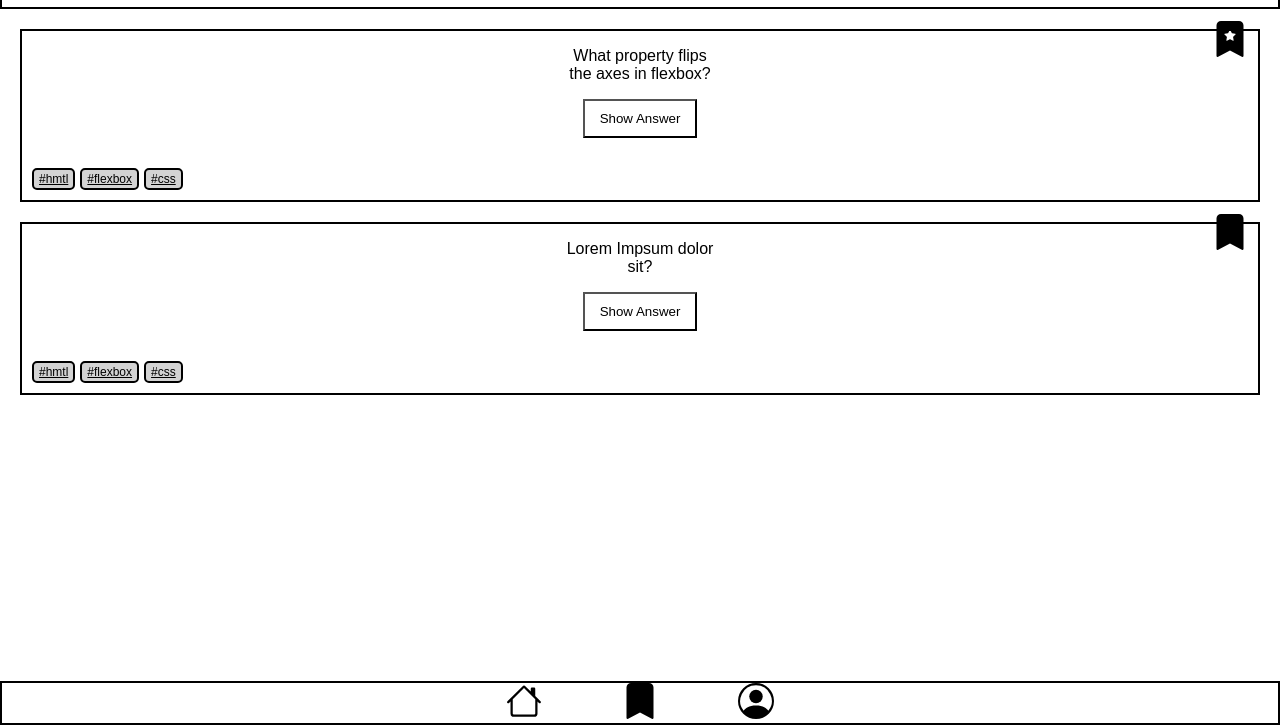
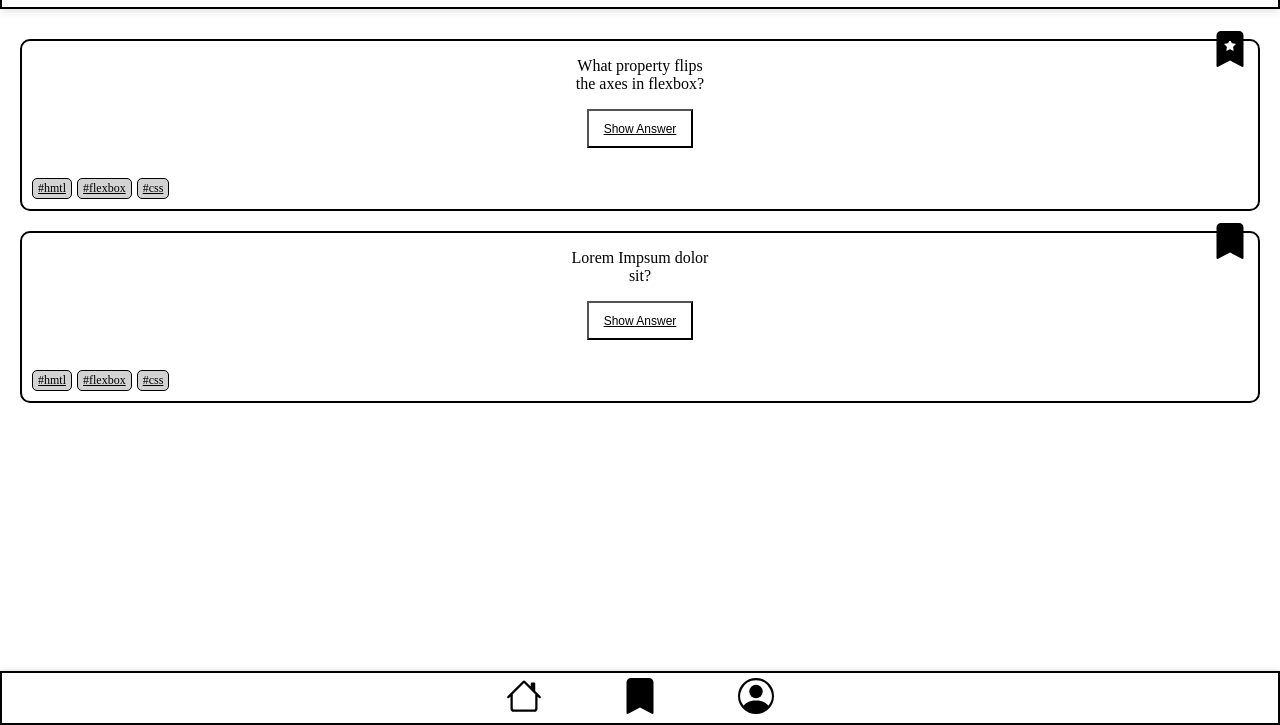
Before and after one commit to StrongCurrent/QuizApp, a plain HTML site: page index.html in a window 1280 px wide. Shown: the part 75-800 px from the top of the page. Drawn offline with Linux system fonts and the light colour scheme.

Commit message:
footer problem solved

```diff
--- a/index.html
+++ b/index.html
@@ -33,17 +33,15 @@
           What property flips <br />
           the axes in flexbox?
         </p>
-        <button>Show Answer</button>
+        <button><a href="#">Show Answer</a></button>
         <ul>
-          <li><a href="#">#hmtl</a></li>
-          <li><a href="#">#flexbox</a></li>
-          <li><a href="#">#css</a></li>
+          <li><a href="#" aria-label="html link">#hmtl</a></li>
+          <li><a href="#" aria-label="flexbox">#flexbox</a></li>
+          <li><a href="#" aria-label="css">#css</a></li>
         </ul>
       </article>
       <article>
         <svg
-          alt="filled bookmark icon"
-          aria-label="filled bookmark icon"
           class="bookmark"
           xmlns="http://www.w3.org/2000/svg"
           width="36"
@@ -60,16 +58,17 @@
           Lorem Impsum dolor <br />
           sit?
         </p>
-        <button>Show Answer</button>
+        <button><a href="#">Show Answer</a></button>
         <ul>
-          <li><a href="#">#hmtl</a></li>
-          <li><a href="#">#flexbox</a></li>
-          <li><a href="#">#css</a></li>
+          <li><a href="#" aria-label="html link">#hmtl</a></li>
+          <li><a href="#" aria-label="flexbox">#flexbox</a></li>
+          <li><a href="#" aria-label="css">#css</a></li>
         </ul>
       </article>
     </main>
     <footer>
-      <span
+      <span>
+        <a href="#" aria-label="house menuicon"
           ><svg
             xmlns="http://www.w3.org/2000/svg"
             width="36"
@@ -82,8 +81,10 @@
               d="M8.707 1.5a1 1 0 0 0-1.414 0L.646 8.146a.5.5 0 0 0 .708.708L2 8.207V13.5A1.5 1.5 0 0 0 3.5 15h9a1.5 1.5 0 0 0 1.5-1.5V8.207l.646.647a.5.5 0 0 0 .708-.708L13 5.793V2.5a.5.5 0 0 0-.5-.5h-1a.5.5 0 0 0-.5.5v1.293L8.707 1.5ZM13 7.207V13.5a.5.5 0 0 1-.5.5h-9a.5.5 0 0 1-.5-.5V7.207l5-5 5 5Z"
             />
           </svg>
+        </a>
       </span>
       <span
+        ><a href="#" aria-label="filled bookmark menuicon"
           ><svg
             xmlns="http://www.w3.org/2000/svg"
             width="36"
@@ -96,8 +97,10 @@
               d="M2 2v13.5a.5.5 0 0 0 .74.439L8 13.069l5.26 2.87A.5.5 0 0 0 14 15.5V2a2 2 0 0 0-2-2H4a2 2 0 0 0-2 2z"
             />
           </svg>
+        </a>
       </span>
-      <span>
+      <span
+        ><a href="#" aria-label="profil menuicon">
           <svg
             xmlns="http://www.w3.org/2000/svg"
             width="36"
@@ -112,6 +115,7 @@
               d="M0 8a8 8 0 1 1 16 0A8 8 0 0 1 0 8zm8-7a7 7 0 0 0-5.468 11.37C3.242 11.226 4.805 10 8 10s4.757 1.225 5.468 2.37A7 7 0 0 0 8 1z"
             />
           </svg>
+        </a>
       </span>
     </footer>
   </body>
--- a/style.css
+++ b/style.css
@@ -3,11 +3,12 @@
 }
 
 body {
-  font-family: Arial, Helvetica, sans-serif;
+  font-family: futura;
 }
 
 header {
   border: 2px solid;
+  box-shadow: 0px 0px 10px 0px lightgrey;
 }
 
 h1 {
@@ -16,6 +17,7 @@ h1 {
 
 article {
   border: 2px solid;
+  border-radius: 10px;
   margin: 20px 20px 20px 20px;
   text-align: center;
   position: relative;
@@ -24,6 +26,10 @@ article {
 button {
   padding: 10px 15px 10px 15px;
   background-color: transparent;
+}
+
+button:hover {
+  background-color: lightgrey;
 }
 
 ul {
@@ -35,7 +41,7 @@ ul {
 }
 
 li {
-  border: 2px solid;
+  border: 1px solid;
   border-radius: 5px;
   padding: 2px 5px 2px 5px;
   text-decoration: none;
@@ -49,21 +55,32 @@ a {
 }
 
 footer {
+  background-color: white;
   border: 2px solid;
-  position: fixed;
-  bottom: 0;
   display: flex;
   justify-content: center;
+  position: fixed;
+  bottom: 0px;
+  left: 0px;
+  right: 0px;
   gap: 80px;
-  width: 100%;
+  flex-wrap: wrap;
+  padding: 5px;
+  box-shadow: 0px 0px 5px 0px lightgrey;
 }
 
 footer > span:hover {
   background-color: lightgrey;
 }
+
 body {
   padding: 0;
   margin: 0;
+}
+
+main {
+  border: 0px solid;
+  margin-top: 30px;
 }
 
 .bookmark {
```
Lines whose indentation alone changed are shown as unchanged.
